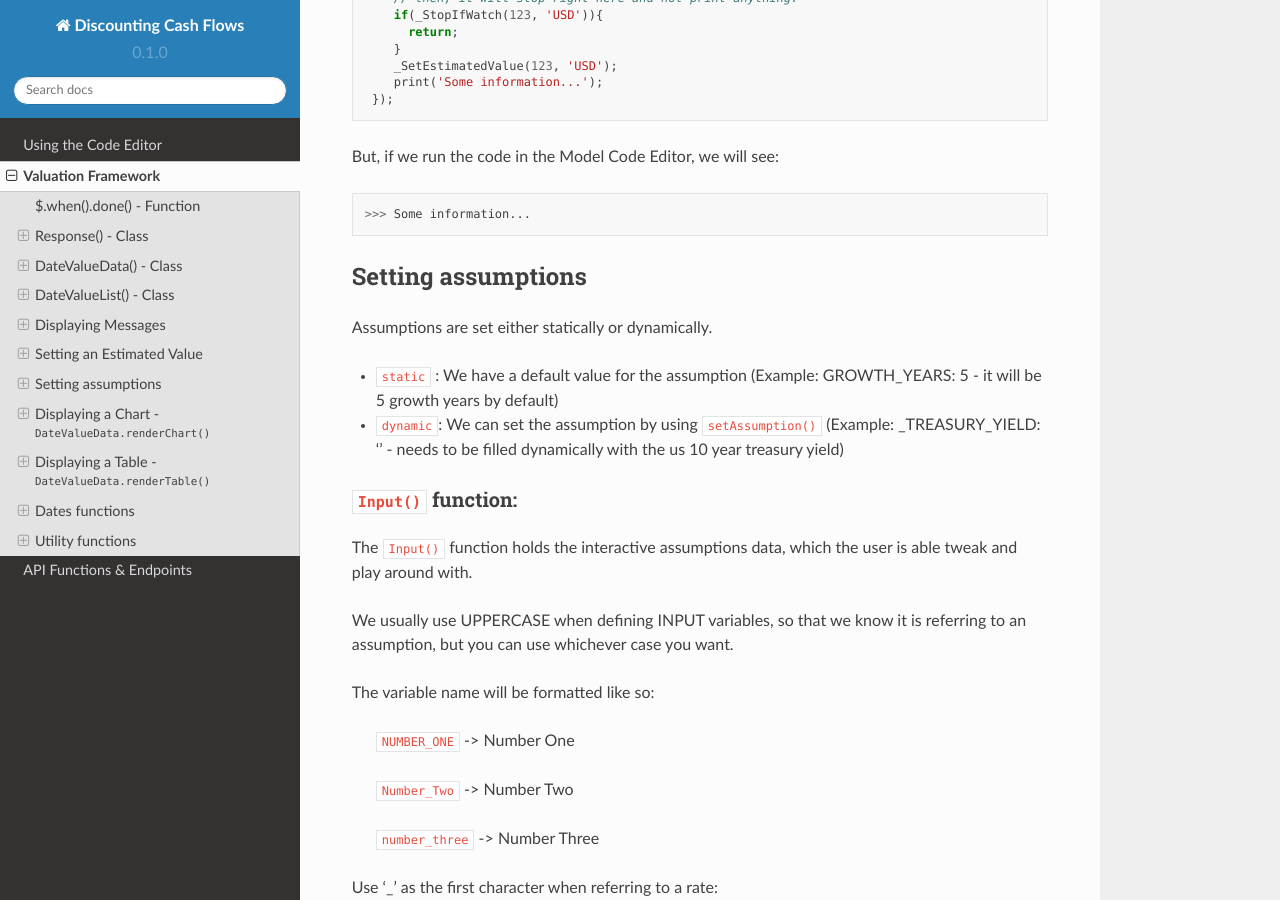
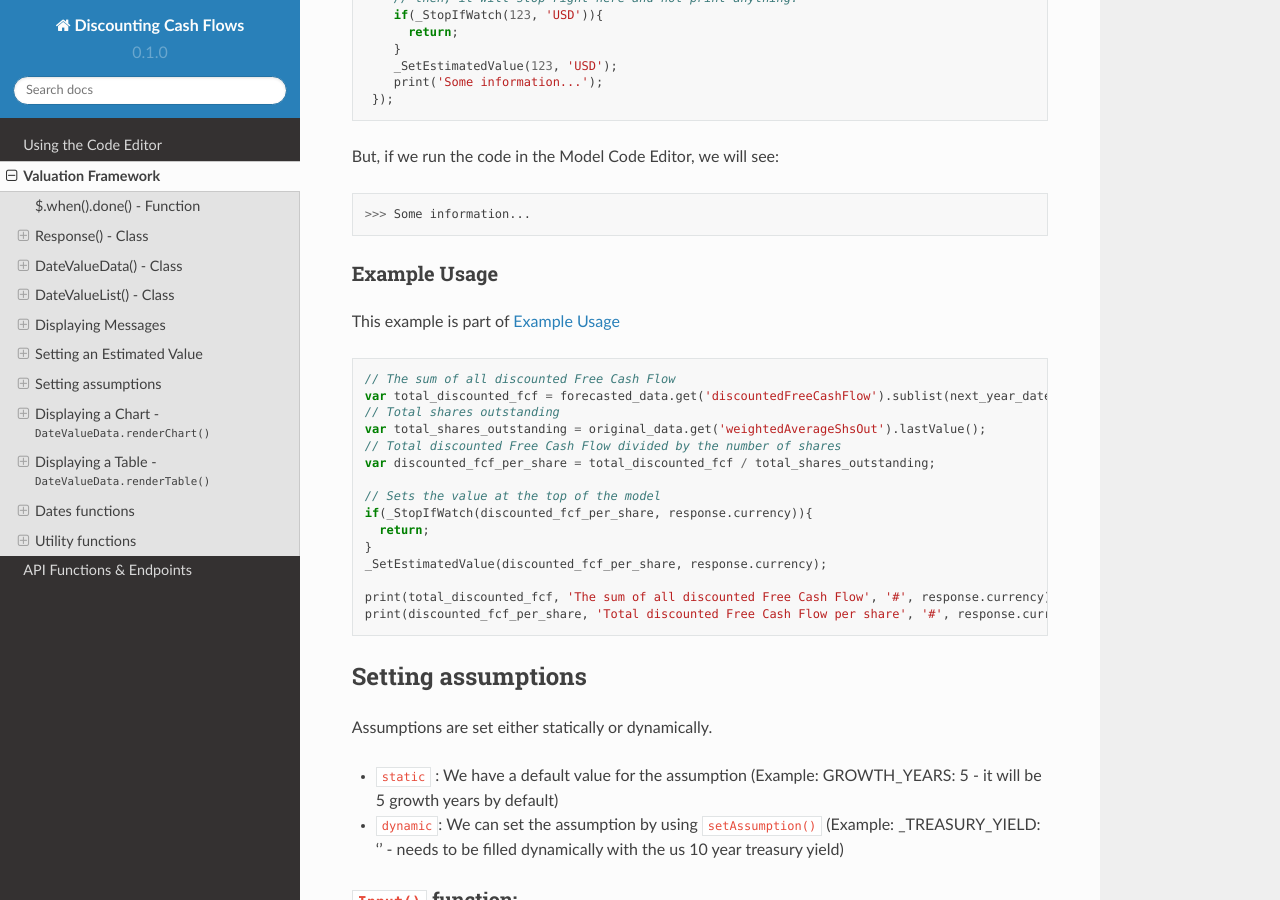
Before and after one commit to DiscountingCashFlows/readthedocs, a Sphinx documentation site: the page built from docs/source/functions.rst, in a window 1280 px wide and 900 px high, scrolled down 18757 px. Built offline with Sphinx 7.4.7 and the Read the Docs theme 2.0.0, drawn with Linux system fonts in a browser that asks for light colours.

Commit message:
Update functions.rst

```diff
--- a/docs/source/functions.rst
+++ b/docs/source/functions.rst
@@ -229,6 +229,8 @@ Also, the class is called DateValueData because it stores pairs of Dates and Val
       ]
    }
 
+.. _full-data-processing-example:
+
 Example Usage
 *************
 
@@ -932,6 +934,29 @@ But, if we run the code in the Model Code Editor, we will see:
 
    >>> Some information...
 
+Example Usage
+*************
+
+This example is part of :ref:`full-data-processing-example`
+
+.. code-block:: javascript
+
+   // The sum of all discounted Free Cash Flow
+   var total_discounted_fcf = forecasted_data.get('discountedFreeCashFlow').sublist(next_year_date).sum();
+   // Total shares outstanding
+   var total_shares_outstanding = original_data.get('weightedAverageShsOut').lastValue();
+   // Total discounted Free Cash Flow divided by the number of shares
+   var discounted_fcf_per_share = total_discounted_fcf / total_shares_outstanding;
+
+   // Sets the value at the top of the model
+   if(_StopIfWatch(discounted_fcf_per_share, response.currency)){
+     return;
+   }
+   _SetEstimatedValue(discounted_fcf_per_share, response.currency);
+
+   print(total_discounted_fcf, 'The sum of all discounted Free Cash Flow', '#', response.currency);
+   print(discounted_fcf_per_share, 'Total discounted Free Cash Flow per share', '#', response.currency);
+
 Setting assumptions
 --------------------
 
```
